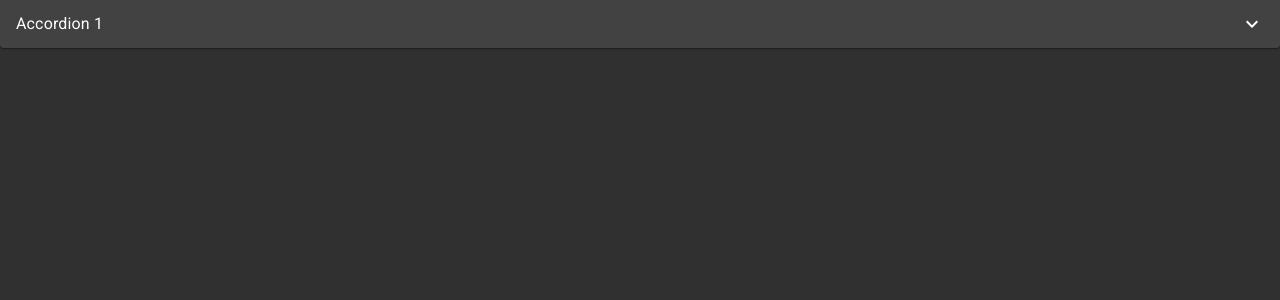
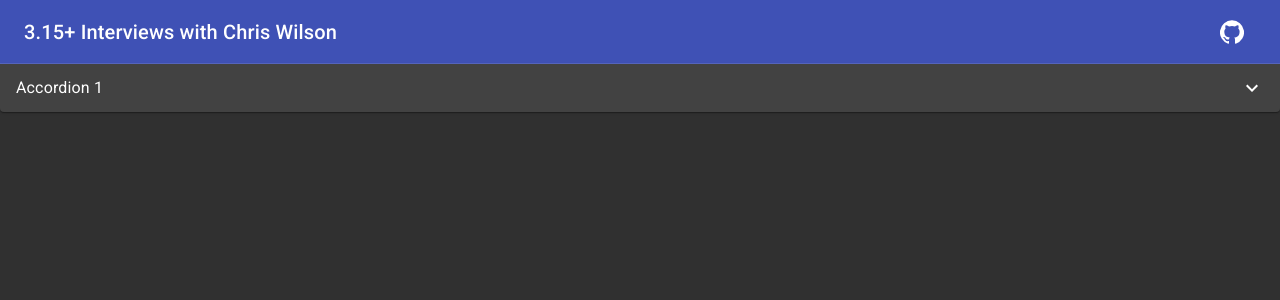
Before and after one commit to alumpe/chris-wilson-interviews, a React (Vite) app: page / in a window 1280 px wide. Shown: the top 300 px of the page. Built offline with nearby package versions, Linux system fonts and the light colour scheme.

Commit message:
adds navbar

```diff
--- /dev/null
+++ b/src/components/buttons/Button.tsx
@@ -0,0 +1,16 @@
+import React from "react";
+import styled from "styled-components";
+import {
+  Button as MuiButton,
+  ButtonProps as MuiButtonProps,
+} from "@material-ui/core";
+
+interface OverridableButton {
+  <C extends React.ElementType>(
+    props: MuiButtonProps<C, { component?: C }>
+  ): JSX.Element;
+}
+
+const ButtonComponent: OverridableButton = (props) => <MuiButton {...props} />;
+
+export const Button = styled(ButtonComponent)``;
--- /dev/null
+++ b/src/components/buttons/IconButton.tsx
@@ -0,0 +1,18 @@
+import React from "react";
+import styled from "styled-components";
+import {
+  IconButton as MuiIconButton,
+  IconButtonProps as MuiIconButtonProps,
+} from "@material-ui/core";
+
+interface OverridableIconButton {
+  <C extends React.ElementType>(
+    props: MuiIconButtonProps<C, { component?: C }>
+  ): JSX.Element;
+}
+
+const IconButtonComponent: OverridableIconButton = (props) => (
+  <MuiIconButton {...props} />
+);
+
+export const IconButton = styled(IconButtonComponent)``;
--- /dev/null
+++ b/src/components/buttons/index.ts
@@ -0,0 +1,2 @@
+export { Button } from "./Button";
+export { IconButton } from "./IconButton";
--- /dev/null
+++ b/src/components/navbar/Navbar.tsx
@@ -0,0 +1,23 @@
+import React from "react";
+import { AppBar, Toolbar } from "@material-ui/core";
+import { H6 } from "../typography/headings";
+import GitHubIcon from "@material-ui/icons/GitHub";
+import { IconButton } from "../buttons";
+import { Right } from "./navbarStyles";
+
+export default () => (
+  <AppBar position="static">
+    <Toolbar>
+      <H6>3.15+ Interviews with Chris Wilson</H6>
+      <Right>
+        <IconButton
+          component="a"
+          href="https://github.com/alumpe/chris-wilson-interviews"
+          target="_blank"
+        >
+          <GitHubIcon />
+        </IconButton>
+      </Right>
+    </Toolbar>
+  </AppBar>
+);
--- /dev/null
+++ b/src/components/navbar/navbarStyles.ts
@@ -0,0 +1,5 @@
+import styled from "styled-components";
+
+export const Right = styled.div`
+  margin-left: auto;
+`;
--- /dev/null
+++ b/src/components/typography/headings.ts
@@ -0,0 +1,13 @@
+import styled from "styled-components";
+import { Typography } from "@material-ui/core";
+
+const Heading = styled(Typography)``;
+
+const H1 = styled(Heading).attrs({ variant: "h1" })``;
+const H2 = styled(Heading).attrs({ variant: "h2" })``;
+const H3 = styled(Heading).attrs({ variant: "h3" })``;
+const H4 = styled(Heading).attrs({ variant: "h4" })``;
+const H5 = styled(Heading).attrs({ variant: "h5" })``;
+const H6 = styled(Heading).attrs({ variant: "h6" })``;
+
+export { Heading, H1, H2, H3, H4, H5, H6 };
--- a/src/containers/App.tsx
+++ b/src/containers/App.tsx
@@ -8,12 +8,14 @@ import {
   AccordionDetails,
 } from "../components/accordion";
 import Typography from "@material-ui/core/Typography";
+import Navbar from "../components/navbar/Navbar";
 
 function App() {
   // const { seekTo, setVideoId } = usePlayer();
 
   return (
     <div className="App">
+      <Navbar />
       <YoutubePlayer />
 
       <Accordion>
```
